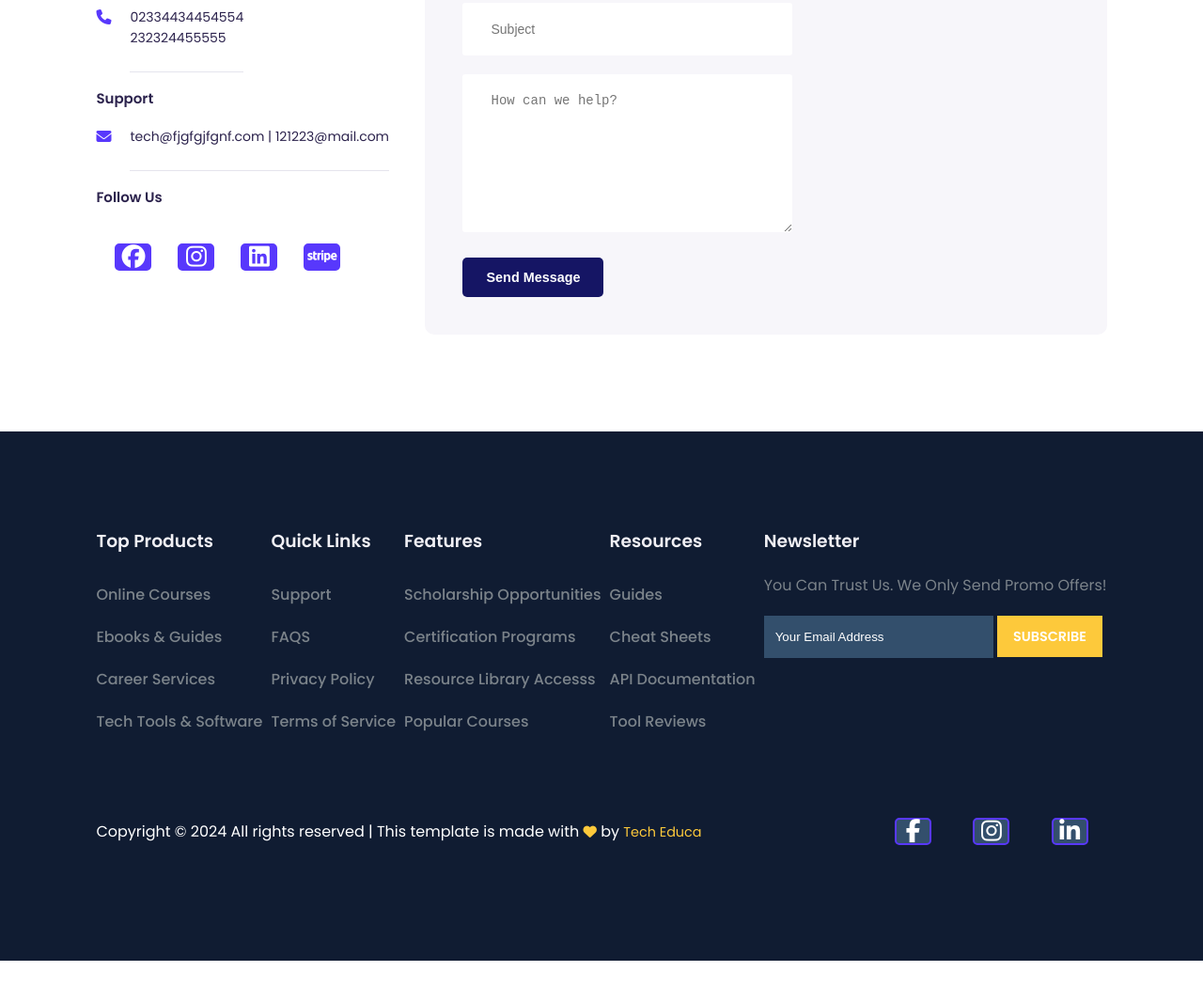
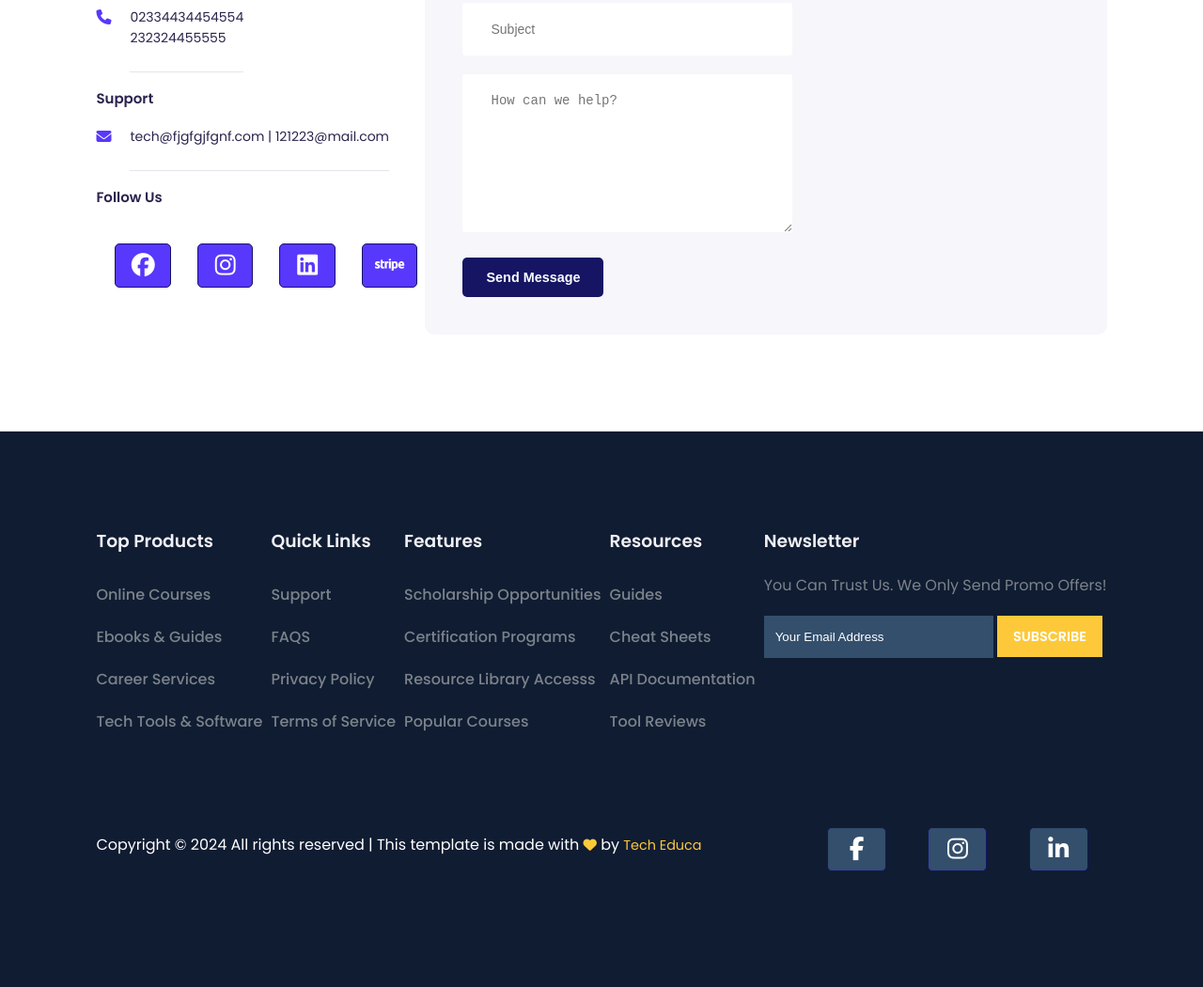
Before and after one commit to MuhammadSalman100/Final-Project, a plain HTML site: page contact.html in a window 1280 px wide. Shown: the part 778-1828 px from the top of the page at 94% size. Before the commit the page ends 1800 px from the top, so only its background shows below. Drawn offline with nearby package versions, Linux system fonts and the light colour scheme.

Commit message:
Update contact.css

```diff
--- a/contact.css
+++ b/contact.css
@@ -24,6 +24,7 @@ h6{
 }
 
 
+/* navigation */
 nav{
     position: fixed;
     width: 100%;
@@ -56,12 +57,10 @@ nav .navigation ul{
     display: flex;
     justify-content: flex-end;
     align-self: center;
-    margin-right: 150px;
-
 }
 nav .navigation ul li{
     list-style: none;
-    margin-left: 40px;
+    margin-left: 30px;
 }
 nav .navigation ul li a{
     text-decoration: none;
@@ -69,7 +68,6 @@ nav .navigation ul li a{
     font-size: 16px;
     font-weight: 500;
     transition: 0.3s ease;
-
 }
 nav .navigation ul li a.active,
 nav .navigation ul li a:hover{
@@ -301,6 +299,33 @@ footer .copyright .pro-links i:hover{
     color: rgb(21, 21, 100);
 }
 
+footer .copyright .pro-links i{
+    cursor: pointer;
+    transition: 0.3s ease;
+    background-color: #334f6c;
+    color: #fff;
+}
+footer .copyright .pro-links i:hover{
+    background-color: #fdc93B;
+    color: rgb(21, 21, 100);
+}
+
+.pro-links{
+    margin-top: 10px;
+}
+.pro-links i{
+    padding: 10px 13px;
+    border: 1px solid rgb(21, 21, 100);
+    cursor: pointer;
+    transition: 0.3s ease;
+}
+.pro-links i:hover{
+    background: rgb(21, 21, 100);
+    color: #fff;
+    border: 1px solid rgb(21, 21, 100);
+    cursor: pointer;
+}
+
 
 
 @media (max-width:769px) {
```
